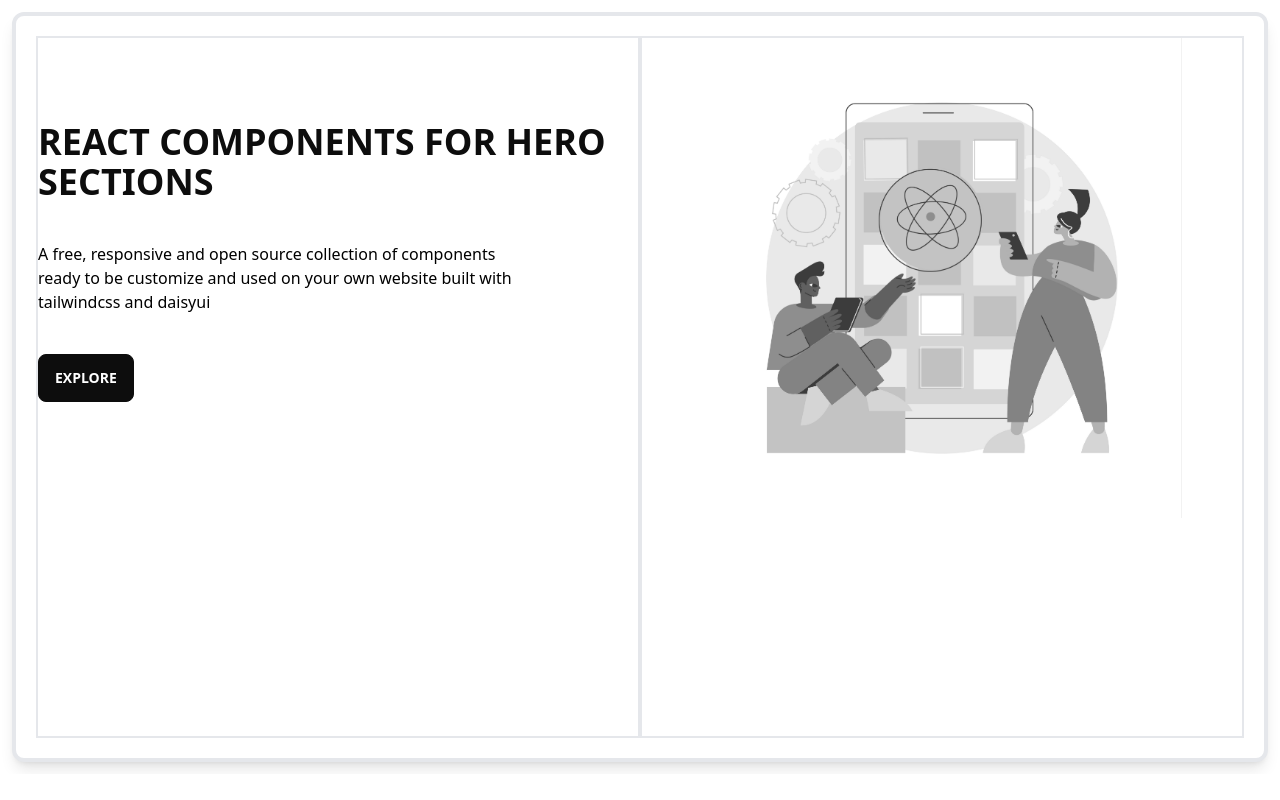
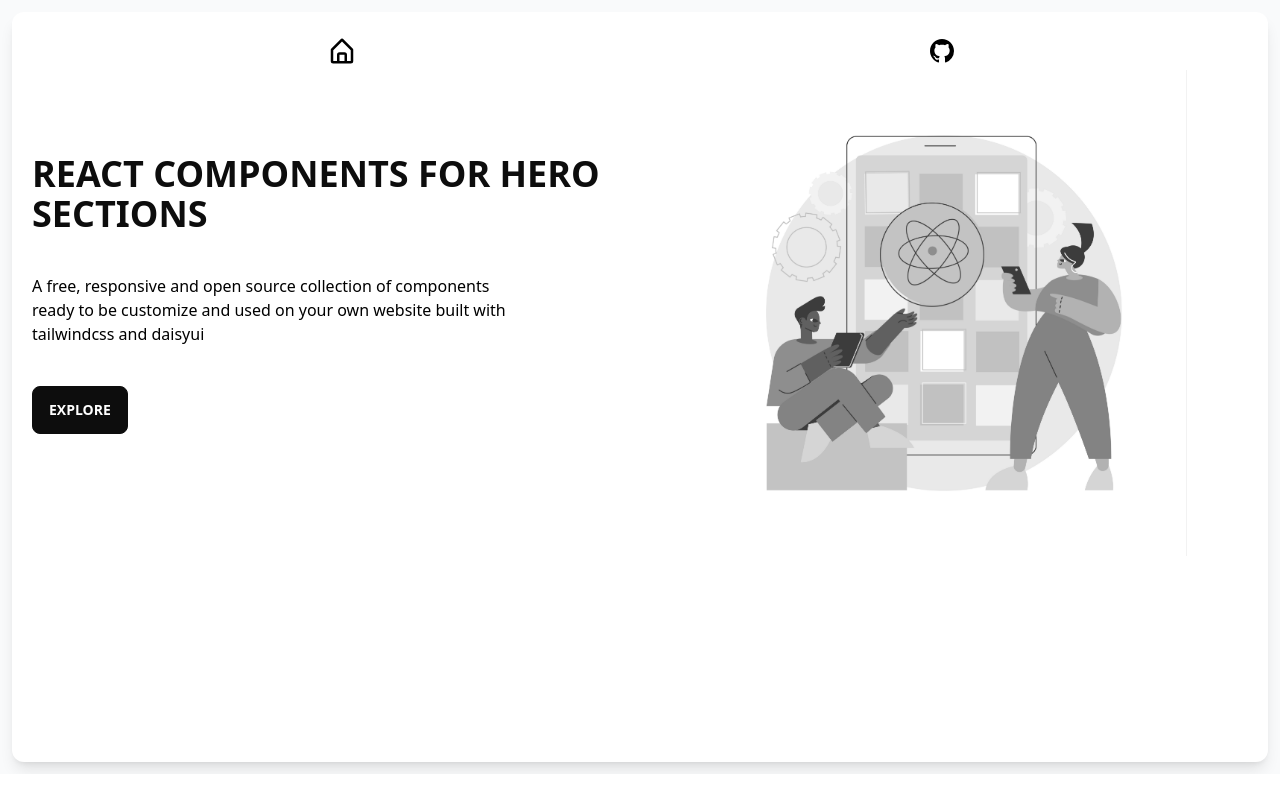
Before and after one commit to luigyy/react-hero-pages, a React (Vite) app: page / in a window 1280 px wide. Built offline with nearby package versions, Linux system fonts and the light colour scheme; a web font is replaced by a local one.

Commit message:
finish hero section

```diff
--- a/package.json
+++ b/package.json
@@ -9,11 +9,13 @@
     "preview": "vite preview"
   },
   "dependencies": {
+    "@types/react-icons": "^3.0.0",
     "@types/react-router-dom": "^5.3.3",
     "daisyui": "^2.47.0",
     "framer-motion": "^8.5.0",
     "react": "^18.2.0",
     "react-dom": "^18.2.0",
+    "react-icons": "^4.7.1",
     "react-router-dom": "^6.7.0"
   },
   "devDependencies": {
--- a/src/components/Landing.tsx
+++ b/src/components/Landing.tsx
@@ -1,20 +1,47 @@
 import React from "react";
+import { BiHomeAlt } from "react-icons/bi";
+import { BsGithub } from "react-icons/bs";
+
+// navbar
+interface NavbarProps {}
+
+const Navbar = () => {
+  return (
+    <div className="  flex justify-center    ">
+      <div className="flex md:w-full md:justify-around items-center border-2 border-base-300 md:border-0 px-4 py-1 rounded-3xl gap-4">
+        <div>
+          <p className=" tracking-tighter text-3xl font-semibold  ">
+            <BiHomeAlt />
+          </p>
+        </div>
+        <div>
+          <p className=" text-2xl">
+            <BsGithub />
+          </p>
+        </div>
+      </div>
+    </div>
+  );
+};
+// navbar
 
 interface LandingProps {}
 
 const Landing: React.FC<LandingProps> = ({}) => {
   return (
-    <div className="bg-base-100 overflow-hidden" data-theme="lofi">
+    <div className="bg-gray-50 overflow-hidden" data-theme="lofi">
       {/* hero  */}
-      <div className="md:m-3 md:flex bg-white p-5 border-4 rounded-xl shadow-lg h-[calc(100vh-50px)]">
-        <div className="h-full md:w-1/2 border-2 py-5">
+      <div className="md:m-3  bg-white p-5  rounded-xl shadow-lg h-[calc(100vh-50px)]">
+        <Navbar />
+        <div className="flex">
+          <div className="h-full md:w-1/2 py-5 relative overflow-hidden">
             <p className="font-bold uppercase text-primary md:text-left text-4xl text-center mt-16">
               React components for hero sections
             </p>
             <p className="md:text-left text-center my-10 w-[70%] mx-auto md:mx-0 md:w-[80%]">
-            A free, responsive and open source collection of components ready to
-            be customize and used on your own website built with tailwindcss and
-            daisyui
+              A free, responsive and open source collection of components ready
+              to be customize and used on your own website built with
+              tailwindcss and daisyui
             </p>
             <div>
               <button className="btn btn-primary rounded-lg hover:shadow-2xl  flex mx-auto md:mx-0">
@@ -22,8 +49,9 @@
               </button>
             </div>
           </div>
-        <div className="h-full w-1/2 border-2 md:inline hidden overflow-hidden relative ">
+          <div className="h-full w-1/2 md:inline hidden overflow-hidden relative ">
             <img src="landing.jpg" className="w-[80%] mx-auto " alt="" />
+          </div>
         </div>
       </div>
       {/* hero  */}
```
Also changed, not shown: 1 other file (tests, documents, lock files or other folders). Lines whose indentation alone changed are shown as unchanged.
